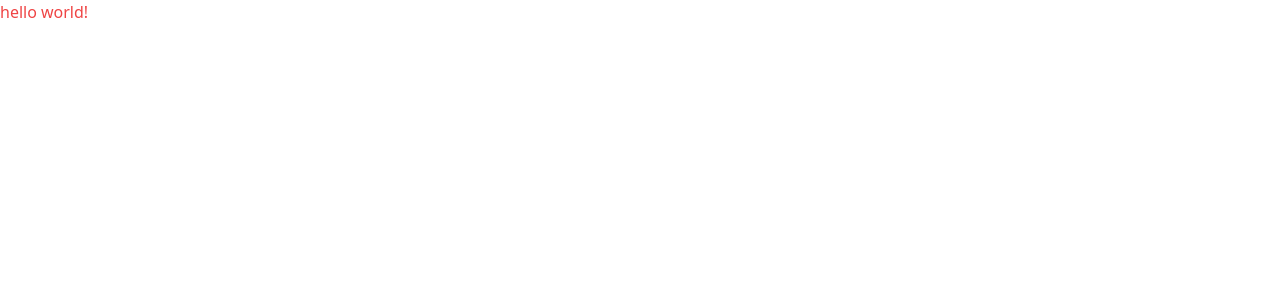
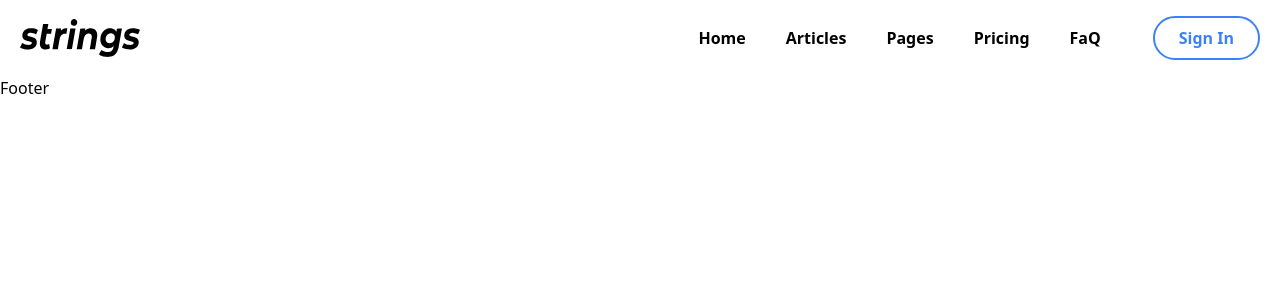
Before and after one commit to akshatbiniwale/blog-app-frontend, a React (Create React App) app: page / in a window 1280 px wide. Shown: the top 300 px of the page. Built offline with nearby package versions, Linux system fonts and the light colour scheme; the HTML template or start-up script is replaced by a standard one.

Commit message:
Navbar Styling

```diff
--- a/src/App.jsx
+++ b/src/App.jsx
@@ -1,9 +1,10 @@
 import './App.css';
+import HomePage from './pages/HomePage';
 
 const App = () => {
   return (
     <div className='App'>
-      <h1 className='text-red-500'>hello world!</h1>
+      <HomePage />
     </div>
   )
 }
--- /dev/null
+++ b/src/components/Footer.jsx
@@ -0,0 +1,9 @@
+import React from 'react'
+
+const Footer = () => {
+    return (
+        <div>Footer</div>
+    )
+}
+
+export default Footer
--- /dev/null
+++ b/src/components/Header.jsx
@@ -0,0 +1,47 @@
+import React from 'react'
+import { images } from '../constants';
+
+const navItemsInfo = [
+    {name: "Home"},
+    {name: "Articles"},
+    {name: "Pages"},
+    {name: "Pricing"},
+    {name: "FaQ"}
+]
+
+const NavItem = (props) => {
+    return (
+        <li className='relative group'>
+            <a href="/" className='px-4 py-2'>{props.name}</a>
+            <span className="cursor-pointer text-blue-500 absolute transition-all duration-500 font-bold right-0 top-0 group-hover:right-[90%] opacity-0 group-hover:opacity-100">
+                /
+            </span>
+        </li>
+    );
+}
+
+const Header = () => {
+    return (
+        <section>
+            <header className='container mx-auto px-5 flex justify-between py-4 items-center'>
+                <div>
+                    <img src={images.Logo} alt="logo" />
+                </div>
+                <div className='flex gap-x-9 items-center'>
+                    <ul className='flex gap-x-2 font-semibold'>
+                        {navItemsInfo.map((item) => {
+                            return(
+                                <NavItem key={item.name} name={item.name}/>
+                            );
+                        })}
+                    </ul>
+                    <button className='border-2 border-blue-500 px-6 py-2 rounded-full text-blue-500 font-semibold hover:bg-blue-500 hover:text-white transition-all duration-300'>
+                        Sign In
+                    </button>
+                </div>
+            </header>
+        </section>
+    )
+};
+
+export default Header
--- /dev/null
+++ b/src/components/MainLayout.jsx
@@ -0,0 +1,15 @@
+import React from 'react'
+import Header from './Header'
+import Footer from './Footer'
+
+const MainLayout = (props) => {
+    return (
+        <div>
+            <Header />
+            {props.children}
+            <Footer />
+        </div>
+    )
+}
+
+export default MainLayout
--- /dev/null
+++ b/src/constants/images.js
@@ -0,0 +1,7 @@
+import Logo from '../assets/Logo.svg';
+
+const images = {
+    Logo,
+};
+
+export default images;
--- /dev/null
+++ b/src/constants/index.js
@@ -0,0 +1 @@
+export { default as images } from './images';
--- /dev/null
+++ b/src/pages/HomePage.jsx
@@ -0,0 +1,12 @@
+import React from 'react'
+import MainLayout from '../components/MainLayout'
+
+function HomePage() {
+    return (
+        <div>
+            <MainLayout />
+        </div>
+    )
+}
+
+export default HomePage
```
Also changed, not shown: src/assets/Logo.svg (added).
